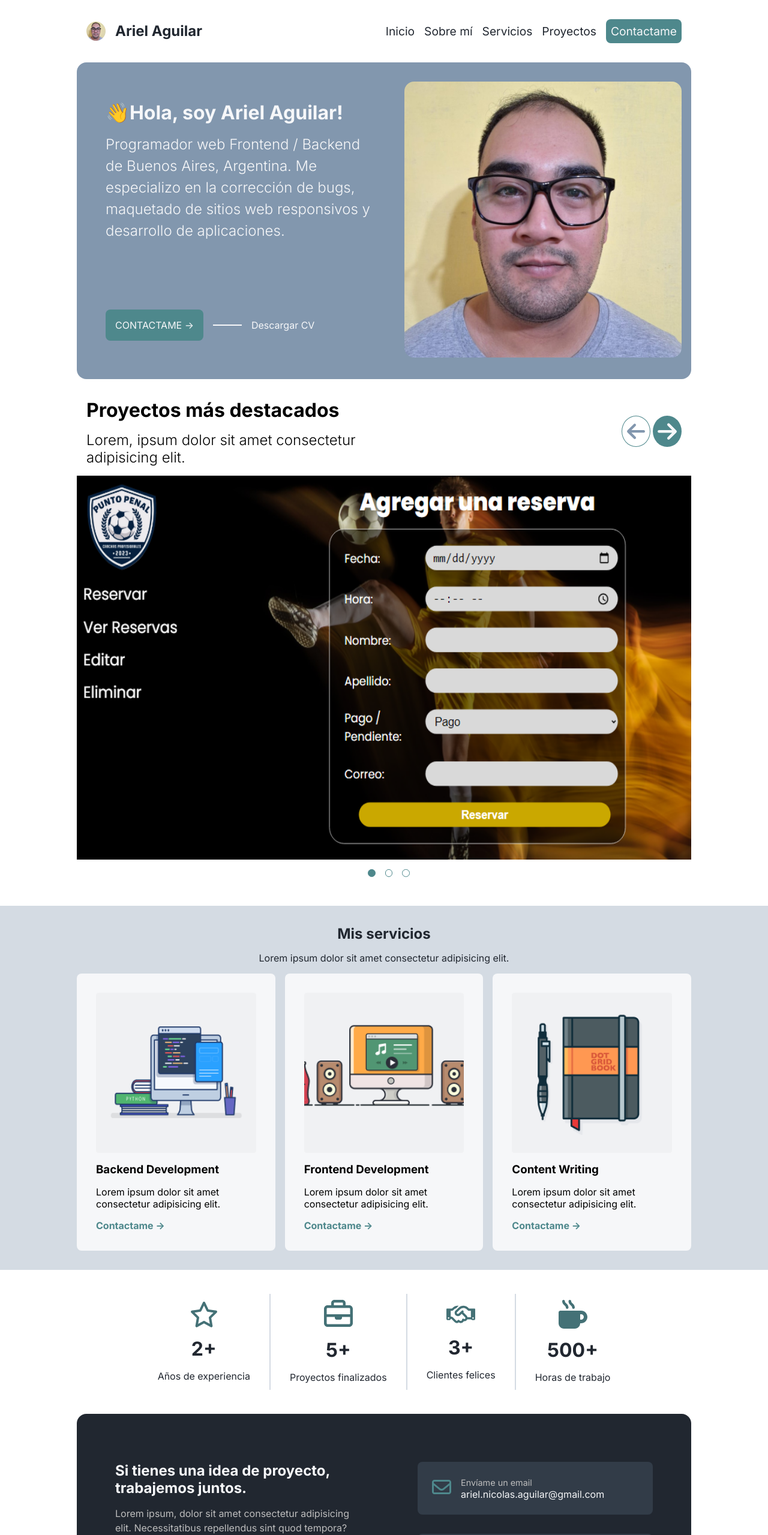
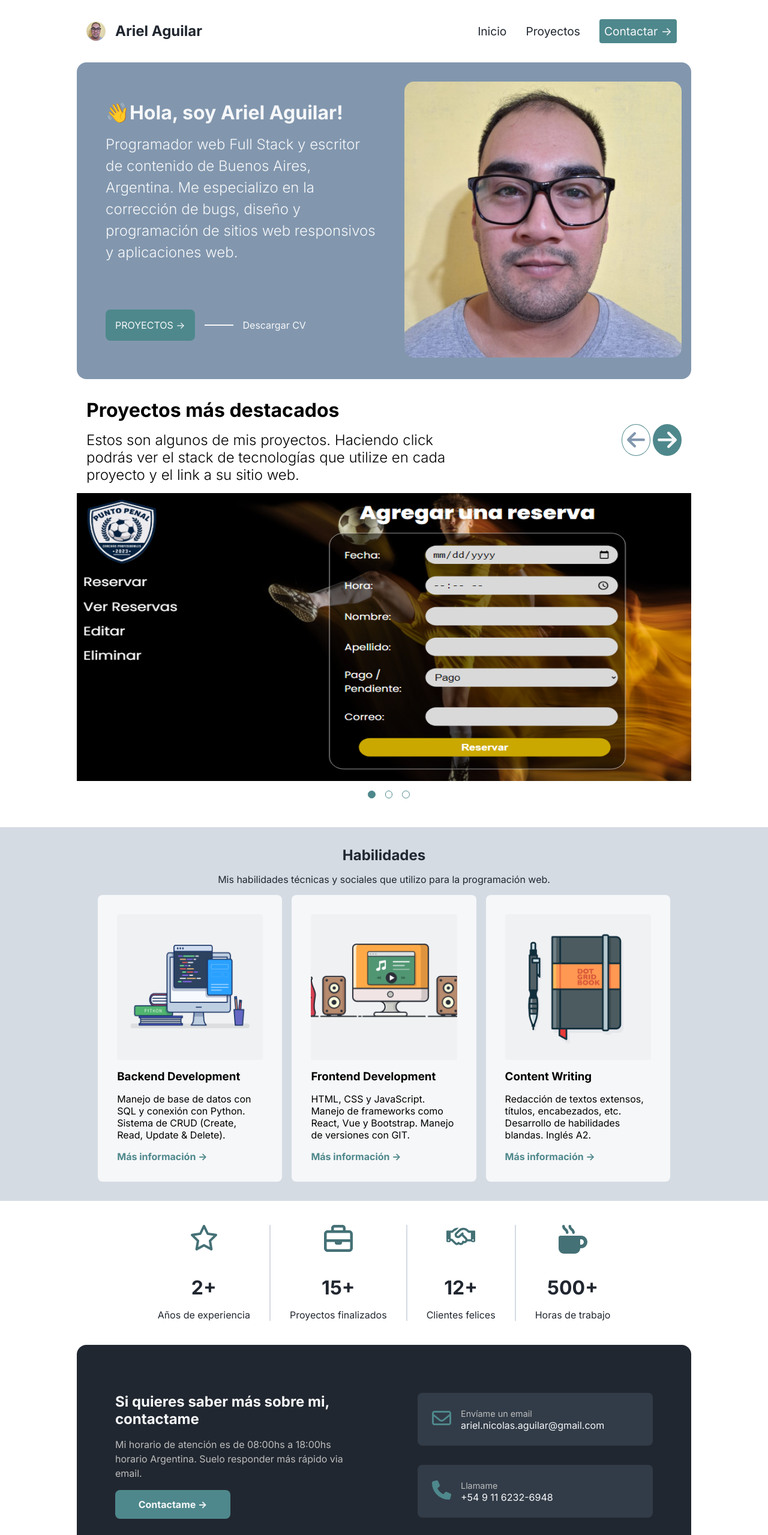
Before and after one commit to ArielNicolas2021/portfolio, a plain HTML site: page index.html in a window 1280 px wide. Shown: the top 2559 px of the page at 60% size. Drawn offline with Linux system fonts and the light colour scheme.

Commit message:
Fix bugs

```diff
--- a/assets/css/style.css
+++ b/assets/css/style.css
@@ -70,39 +70,43 @@ nav {
 }
 
 .show {
-    height: 11rem;
+    height: 12rem;
 }
 
 .navbar-items ul {
     display: flex;
     flex-direction: column;
-    gap: .5rem;
+    gap: 1rem;
 }
 
 .navbar-items li {
     list-style: none;
 }
 
-.navbar-items a {
+.nav {
     text-decoration: none;
     color: var(--headings-paragraphs);
     font-size: 1.2rem;
     transition: color .2s ease;
 }
 
+.nav:hover {
+    color: var(--headings-paragraphs-hover);
+}
+
 .nav-btn {
     padding: .5rem;
+    color: var(--white-paragraphs);
     background-color: var(--buttons);
-    border-radius: .5rem;
+    border-radius: 4px;
     text-align: center;
+    text-decoration: none;
+    font-size: 1.2rem;
+    transition: background-color .2s ease;
 }
 
 .nav-btn:hover {
     background-color: var(--butons-hover);
-}
-
-.nav-btn a {
-    color: var(--white-paragraphs);
 }
 /* /Navbar */
 
@@ -184,6 +188,10 @@ hr {
     text-align: center;
 }
 
+.buttons svg {
+    cursor: pointer;
+}
+
 .carrousel {
     display: flex;
     flex-direction: row;
@@ -200,7 +208,7 @@ hr {
 .carrousel-block > img {
     width: 100vw;
     margin: 0 auto;
-    height: 40rem;
+    height: 30rem;
 }
 
 .carrousel-hover {
@@ -394,17 +402,7 @@ hr {
     line-height: 1.5;
 }
 
-.cta-btn {
-    padding: .5rem;
-    background-color: var(--buttons);
-    height: 3rem;
-    display: flex;
-    justify-content: center;
-    align-items: center;
-    border-radius: .5rem;
-}
-
-.cta-btn:hover {
+.cta-btn a:hover {
     background-color: var(--butons-hover);
 }
 
@@ -412,6 +410,15 @@ hr {
     text-decoration: none;
     color: var(--white-paragraphs);
     font-weight: bold;
+    padding: .5rem;
+    background-color: var(--buttons);
+    height: 3rem;
+    border-radius: .5rem;
+    display: flex;
+    justify-content: center;
+    align-items: center;
+    cursor: pointer;
+    transition: background-color .2s ease;
 }
 
 .cta-info {
@@ -470,19 +477,23 @@ footer {
     align-items: center;
 }
 
+.links {
+    display: flex;
+    justify-content: center;
+}
 
 .links li {
     list-style: none;
+    display: flex;
+    justify-content: center;
 }
 
 .links a {
     text-decoration: none;
     color: var(--headings-paragraphs);
-    display: flex;
-    flex-direction: column;
-    align-items: center;
     gap: 1rem;
     margin-top: 1rem;
+    transition: color .2s ease;
 }
 
 .links a:hover {
@@ -499,6 +510,7 @@ footer {
 .socials a {
     text-decoration: none;
     color: var(--headings-paragraphs);
+    transition: color .2s ease;
 }
 
 .socials a:hover {
@@ -518,7 +530,7 @@ footer {
 /* /Footer */
 
 /* Desktop style */
-@media(min-width: 590px){
+@media(min-width: 769px){
 
     /* Navbar */
     nav {
@@ -543,6 +555,10 @@ footer {
         gap: 1rem;
         justify-content: center;
         align-items: center;
+    }
+
+    .navbar-items li {
+        padding: .5rem;
     }
     /* /Navbar */
 
@@ -616,7 +632,7 @@ footer {
     }
 
     .buttons {
-        width: 100%;
+        width: 50%;
         display: flex;
         justify-content: end;
         align-items: center;
@@ -625,7 +641,6 @@ footer {
 
     .buttons svg {
         width: 3rem;
-        cursor: pointer;
     }
 
     .carrousel-img {
@@ -673,6 +688,12 @@ footer {
         flex-direction: row;
         max-width: 1024px;
         margin: 0 auto;
+        flex-wrap: wrap;
+        justify-content: center;
+    }
+
+    .card-block {
+        max-width: 30%;
     }
     /* /Servicios */
 
@@ -688,6 +709,21 @@ footer {
     .stats hr {
         width: 1px;
         height: 10rem;
+    }
+
+    .stats-block {
+        height: 10rem;
+    }
+
+    .stats-block-content {
+        height: 100%;
+        justify-content: end;
+    }
+
+    .stats-icon {
+        display: flex;
+        justify-content: center;
+        align-items: center;
     }
     /* /Estadisticas */
 
@@ -713,7 +749,7 @@ footer {
     }
 
     .cta-btn {
-        width: 50%;
+        width: 12rem;
     }
 
     .cta-btn a {
--- a/index.html
+++ b/index.html
@@ -8,7 +8,6 @@
 </head>
 <body>
     <header>
-
         <!-- Navbar -->
         <nav>
             <div class="navbar">
@@ -24,11 +23,9 @@
             </div>
             <div class="navbar-items" id="navbar">
                 <ul>
-                    <li><a href="#" class="nav">Inicio</a></li>
-                    <li><a href="#" class="nav">Sobre mí</a></li>
-                    <li><a href="#" class="nav">Servicios</a></li>
-                    <li><a href="#" class="nav">Proyectos</a></li>
-                    <li class="nav-btn"><a href="#">Contactame</a></li>
+                    <li><a href="./index.html" class="nav">Inicio</a></li>
+                    <li><a href="./proyectos.html" class="nav">Proyectos</a></li>
+                    <li><a href="mailto:ariel.nicolas.aguilar@gmail.com" class="nav-btn">Contactar -></a></li>
                 </ul>
             </div>
         </nav>
@@ -38,9 +35,9 @@
         <section class="hero">
             <div class="hero-content">
                 <h2 class="hero-content-title">👋Hola, soy Ariel Aguilar!</h2>
-                <p class="hero-content-text">Programador web Frontend / Backend de Buenos Aires, Argentina. Me especializo en la corrección de bugs, maquetado de sitios web responsivos y desarrollo de aplicaciones.</p>
+                <p class="hero-content-text">Programador web Full Stack y escritor de contenido de Buenos Aires, Argentina. Me especializo en la corrección de bugs, diseño y programación de sitios web responsivos y aplicaciones web.</p>
                 <div class="hero-button">
-                    <a href="#" class="hero-content-btn">Contactame -></a>
+                    <a href="./proyectos.html" class="hero-content-btn">proyectos -></a>
                     <hr>
                     <a download href="assets/images/Ariel Aguilar CV.pdf" class="hero-content-download">Descargar CV</a>
                 </div>
@@ -50,16 +47,14 @@
             </div>
         </section>
         <!-- /Hero -->
-
     </header>
     <main>
-
         <!-- Proyectos -->
         <article class="proyectos">
             <div class="heading">
                 <div class="heading-content">
                     <h2>Proyectos más destacados</h2>
-                    <p>Lorem, ipsum dolor sit amet consectetur adipisicing elit.</p>
+                    <p>Estos son algunos de mis proyectos. Haciendo click podrás ver el stack de tecnologías que utilize en cada proyecto y el link a su sitio web.</p>
                 </div>
                 <div class="buttons">
                     <div class="arrows">
@@ -130,17 +125,17 @@
         <!-- Servicios -->
         <article class="servicios">
             <div class="servicios-content">
-                <h2 class="servicios-title">Mis servicios</h2>
-                <p class="servicios-text">Lorem ipsum dolor sit amet consectetur adipisicing elit.</p>
+                <h2 class="servicios-title">Habilidades</h2>
+                <p class="servicios-text">Mis habilidades técnicas y sociales que utilizo para la programación web.</p>
             </div>
             <div class="cards">
                 <div class="card-block">
                     <img src="assets/images/backend.png" alt="card image" class="card-img" draggable="false">
                     <div class="card-block-content">
                         <h3 class="card-title">Backend Development</h3>
-                        <p class="card-text">Lorem ipsum dolor sit amet consectetur adipisicing elit.</p>
+                        <p class="card-text">Manejo de base de datos con SQL y conexión con Python. Sistema de CRUD (Create, Read, Update & Delete).</p>
                         <div class="card-btn">
-                            <a href="#">Contactame -></a>
+                            <a href="#">Más información -></a>
                         </div>
                     </div>
                 </div>
@@ -148,18 +143,18 @@
                     <img src="assets/images/frontend.png" alt="card image" class="card-img" draggable="false">
                     <div class="card-block-content">
                         <h3 class="card-title">Frontend Development</h3>
-                        <p class="card-text">Lorem ipsum dolor sit amet consectetur adipisicing elit.</p>
+                        <p class="card-text">HTML, CSS y JavaScript. Manejo de frameworks como React, Vue y Bootstrap. Manejo de versiones con GIT.</p>
                         <div class="card-btn">
-                            <a href="#">Contactame -></a>
+                            <a href="#">Más información -></a>
                         </div>
                     </div>
                 </div><div class="card-block">
                     <img src="assets/images/content-writing.png" alt="card image" class="card-img" draggable="false">
                     <div class="card-block-content">
                         <h3 class="card-title">Content Writing</h3>
-                        <p class="card-text">Lorem ipsum dolor sit amet consectetur adipisicing elit.</p>
+                        <p class="card-text">Redacción de textos extensos, títulos, encabezados, etc. Desarrollo de habilidades blandas. Inglés A2.</p>
                         <div class="card-btn">
-                            <a href="#">Contactame -></a>
+                            <a href="#">Más información -></a>
                         </div>
                     </div>
                 </div>
@@ -170,9 +165,11 @@
         <!-- Estadisticas -->
         <article class="stats">
             <div class="stats-block">
+                <div class="stats-icon">
                     <svg xmlns="http://www.w3.org/2000/svg" viewBox="0 0 576 512" width="3rem">
                         <path d="M287.9 0c9.2 0 17.6 5.2 21.6 13.5l68.6 141.3 153.2 22.6c9 1.3 16.5 7.6 19.3 16.3s.5 18.1-5.9 24.5L433.6 328.4l26.2 155.6c1.5 9-2.2 18.1-9.7 23.5s-17.3 6-25.3 1.7l-137-73.2L151 509.1c-8.1 4.3-17.9 3.7-25.3-1.7s-11.2-14.5-9.7-23.5l26.2-155.6L31.1 218.2c-6.5-6.4-8.7-15.9-5.9-24.5s10.3-14.9 19.3-16.3l153.2-22.6L266.3 13.5C270.4 5.2 278.7 0 287.9 0zm0 79L235.4 187.2c-3.5 7.1-10.2 12.1-18.1 13.3L99 217.9 184.9 303c5.5 5.5 8.1 13.3 6.8 21L171.4 443.7l105.2-56.2c7.1-3.8 15.6-3.8 22.6 0l105.2 56.2L384.2 324.1c-1.3-7.7 1.2-15.5 6.8-21l85.9-85.1L358.6 200.5c-7.8-1.2-14.6-6.1-18.1-13.3L287.9 79z"/>
                     </svg>
+                </div>
                 <div class="stats-block-content">
                     <h3 class="stats-title">2+</h3>
                     <span class="stats-text">Años de experiencia</span>
@@ -180,29 +177,35 @@
             </div>
             <hr>
             <div class="stats-block">
+                <div class="stats-icon">
                     <svg xmlns="http://www.w3.org/2000/svg" viewBox="0 0 512 512" width="3rem">
                         <path d="M176 56V96H336V56c0-4.4-3.6-8-8-8H184c-4.4 0-8 3.6-8 8zM128 96V56c0-30.9 25.1-56 56-56H328c30.9 0 56 25.1 56 56V96h64c35.3 0 64 28.7 64 64V280 416c0 35.3-28.7 64-64 64H64c-35.3 0-64-28.7-64-64V280 160c0-35.3 28.7-64 64-64h64zM48 304V416c0 8.8 7.2 16 16 16H448c8.8 0 16-7.2 16-16V304H320v16c0 17.7-14.3 32-32 32H224c-17.7 0-32-14.3-32-32V304H48zm144-48H320 464V160c0-8.8-7.2-16-16-16H360 152 64c-8.8 0-16 7.2-16 16v96H192z"/>
                     </svg>
+                </div>
                 <div class="stats-block-content">
-                    <h3 class="stats-title">5+</h3>
+                    <h3 class="stats-title">15+</h3>
                     <span class="stats-text">Proyectos finalizados</span>
                 </div>
             </div>
             <hr>
             <div class="stats-block">
+                <div class="stats-icon">
                     <svg xmlns="http://www.w3.org/2000/svg" viewBox="0 0 640 512" width="3rem">
                         <path d="M272.2 64.6l-51.1 51.1c-15.3 4.2-29.5 11.9-41.5 22.5L153 161.9C142.8 171 129.5 176 115.8 176H96V304c20.4 .6 39.8 8.9 54.3 23.4l35.6 35.6 7 7 0 0L219.9 397c6.2 6.2 16.4 6.2 22.6 0c1.7-1.7 3-3.7 3.7-5.8c2.8-7.7 9.3-13.5 17.3-15.3s16.4 .6 22.2 6.5L296.5 393c11.6 11.6 30.4 11.6 41.9 0c5.4-5.4 8.3-12.3 8.6-19.4c.4-8.8 5.6-16.6 13.6-20.4s17.3-3 24.4 2.1c9.4 6.7 22.5 5.8 30.9-2.6c9.4-9.4 9.4-24.6 0-33.9L340.1 243l-35.8 33c-27.3 25.2-69.2 25.6-97 .9c-31.7-28.2-32.4-77.4-1.6-106.5l70.1-66.2C303.2 78.4 339.4 64 377.1 64c36.1 0 71 13.3 97.9 37.2L505.1 128H544h40 40c8.8 0 16 7.2 16 16V352c0 17.7-14.3 32-32 32H576c-11.8 0-22.2-6.4-27.7-16H463.4c-3.4 6.7-7.9 13.1-13.5 18.7c-17.1 17.1-40.8 23.8-63 20.1c-3.6 7.3-8.5 14.1-14.6 20.2c-27.3 27.3-70 30-100.4 8.1c-25.1 20.8-62.5 19.5-86-4.1L159 404l-7-7-35.6-35.6c-5.5-5.5-12.7-8.7-20.4-9.3C96 369.7 81.6 384 64 384H32c-17.7 0-32-14.3-32-32V144c0-8.8 7.2-16 16-16H56 96h19.8c2 0 3.9-.7 5.3-2l26.5-23.6C175.5 77.7 211.4 64 248.7 64H259c4.4 0 8.9 .2 13.2 .6zM544 320V176H496c-5.9 0-11.6-2.2-15.9-6.1l-36.9-32.8c-18.2-16.2-41.7-25.1-66.1-25.1c-25.4 0-49.8 9.7-68.3 27.1l-70.1 66.2c-10.3 9.8-10.1 26.3 .5 35.7c9.3 8.3 23.4 8.1 32.5-.3l71.9-66.4c9.7-9 24.9-8.4 33.9 1.4s8.4 24.9-1.4 33.9l-.8 .8 74.4 74.4c10 10 16.5 22.3 19.4 35.1H544zM64 336a16 16 0 1 0 -32 0 16 16 0 1 0 32 0zm528 16a16 16 0 1 0 0-32 16 16 0 1 0 0 32z"/>
                     </svg>
+                </div>
                 <div class="stats-block-content">
-                    <h3 class="stats-title">3+</h3>
+                    <h3 class="stats-title">12+</h3>
                     <span class="stats-text">Clientes felices</span>
                 </div>
             </div>
             <hr>
             <div class="stats-block">
+                <div class="stats-icon">
                     <svg xmlns="http://www.w3.org/2000/svg" viewBox="0 0 512 512" width="3rem">
                         <path d="M88 0C74.7 0 64 10.7 64 24c0 38.9 23.4 59.4 39.1 73.1l1.1 1C120.5 112.3 128 119.9 128 136c0 13.3 10.7 24 24 24s24-10.7 24-24c0-38.9-23.4-59.4-39.1-73.1l-1.1-1C119.5 47.7 112 40.1 112 24c0-13.3-10.7-24-24-24zM32 192c-17.7 0-32 14.3-32 32V416c0 53 43 96 96 96H288c53 0 96-43 96-96h16c61.9 0 112-50.1 112-112s-50.1-112-112-112H352 32zm352 64h16c26.5 0 48 21.5 48 48s-21.5 48-48 48H384V256zM224 24c0-13.3-10.7-24-24-24s-24 10.7-24 24c0 38.9 23.4 59.4 39.1 73.1l1.1 1C232.5 112.3 240 119.9 240 136c0 13.3 10.7 24 24 24s24-10.7 24-24c0-38.9-23.4-59.4-39.1-73.1l-1.1-1C231.5 47.7 224 40.1 224 24z"/>
                     </svg>
+                </div>
                 <div class="stats-block-content">
                     <h3 class="stats-title">500+</h3>
                     <span class="stats-text">Horas de trabajo</span>
@@ -214,10 +217,10 @@
         <!-- Call to action -->
         <article class="cta">
             <div class="cta-content">
-                <h2 class="cta-title">Si tienes una idea de proyecto, trabajemos juntos.</h2>
-                <p class="cta-text">Lorem ipsum, dolor sit amet consectetur adipisicing elit. Necessitatibus repellendus sint quod tempora?</p>
+                <h2 class="cta-title">Si quieres saber más sobre mi, contactame</h2>
+                <p class="cta-text">Mi horario de atención es de 08:00hs a 18:00hs horario Argentina. Suelo responder más rápido via email.</p>
                 <div class="cta-btn">
-                    <a href="#">Contactame -></a>
+                    <a href="mailto:ariel.nicolas.aguilar@gmail.com">Contactame -></a>
                 </div>
             </div>
             <div class="cta-info">
@@ -246,11 +249,10 @@
             </div>
         </article>
         <!-- /Call to action -->
-
         <hr class="hr-footer">
-
+    </main>
+    <footer>
         <!-- Footer -->
-        <footer>
         <section class="footer-content">
             <div class="logo">
                 <img src="./assets/images/WhatsApp Image 2024-03-18 at 12.23.35.jpeg" alt="logo">
@@ -258,11 +260,9 @@
             </div>
             <div class="links">
                 <ul>
-                        <li><a href="#">Home</a></li>
-                        <li><a href="#">About</a></li>
-                        <li><a href="#">Services</a></li>
-                        <li><a href="#">Projects</a></li>
-                        <li><a href="#">Contact</a></li>
+                    <li><a href="./index.html">Inicio</a></li>
+                    <li><a href="./proyectos.html">Proyectos</a></li>
+                    <li><a href="mailto:ariel.nicolas.aguilar@gmail.com">Contacto</a></li>
                 </ul>
             </div>
             <div class="socials">
@@ -276,10 +276,9 @@
         <section class="copy">
             <p>All content @ 2024-arielnico.dev derechos reservados</p>
         </section>
+        <!-- /Footer -->
     </footer>
-        <!-- /Footer -->
 
     <script src="assets/js/main.js"></script>
-    </main>
 </body>
 </html>
```
Lines whose indentation alone changed are shown as unchanged.
